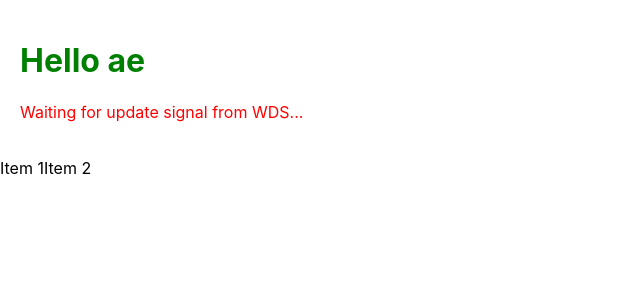
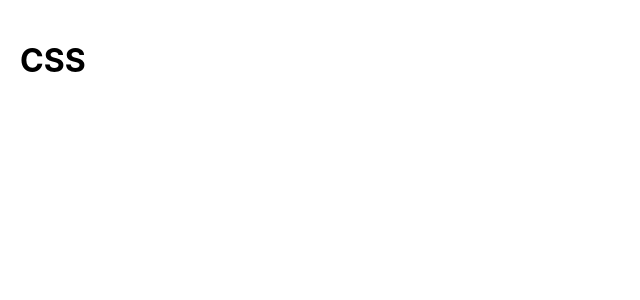
Before and after one commit to huuphuoc100911/tiktok_reacjs, a React (Create React App) app: page / in a window 1280 px wide. Shown: the top 300 px of the page, without its empty margins (0-640 px from the left). Built offline with nearby package versions, Linux system fonts and the light colour scheme.

Commit message:
Revert "CSS module"
This reverts commit 5298cf0dbc9784413f3984483c8985f8db016dbe.

```diff
--- a/src/App.css
+++ b/src/App.css
@@ -2,7 +2,3 @@
   color: #fff;
   background-color: #333;
 }
-
-.heading {
-  color: red;
-}
--- a/src/App.js
+++ b/src/App.js
@@ -1,24 +1,9 @@
-import Heading from "./components/Heading";
-import Paragraph from "./components/Paragraph";
-import GlobalStyles from "./components/GlobalStyles";
-
 function App() {
     return (
-        <GlobalStyles>
-            <div style={{ padding: "20px" }}>
-                <Heading />
-                <Paragraph />
-            </div>
-            <div className="d-flex">
-                <div>Item 1</div>
-                <div>Item 2</div>
-            </div>
-        </GlobalStyles>
+        <div style={{ padding: "20px" }}>
+            <h1>CSS</h1>
+        </div>
     );
 }
 
 export default App;
-
-// Development: npm start => CSS internal
-
-// Production: npm run build => CSS external
--- a/src/components/GlobalStyles/GlobalStyles.css
+++ /dev/null
@@ -1,3 +0,0 @@
-.d-flex {
-    display: flex;
-}
--- a/src/components/GlobalStyles/index.js
+++ /dev/null
@@ -1,7 +0,0 @@
-import "./GlobalStyles.css";
-
-function GlobalStyles({ children }) {
-    return children;
-}
-
-export default GlobalStyles;
--- a/src/components/Heading/Heading.module.css
+++ /dev/null
@@ -1,3 +0,0 @@
-.heading {
-    color: green;
-}
--- a/src/components/Heading/index.js
+++ /dev/null
@@ -1,7 +0,0 @@
-import styles from "./Heading.module.css";
-
-function Heading() {
-    return <h1 className={styles.heading}>Hello ae</h1>;
-}
-
-export default Heading;
--- a/src/components/Paragraph/Paragraph.module.css
+++ /dev/null
@@ -1,3 +0,0 @@
-.heading {
-    color: red;
-}
--- a/src/components/Paragraph/index.js
+++ /dev/null
@@ -1,9 +0,0 @@
-import styles from "./Paragraph.module.css";
-
-function Paragraph() {
-    return (
-        <p className={styles.heading}>Waiting for update signal from WDS...</p>
-    );
-}
-
-export default Paragraph;
```
